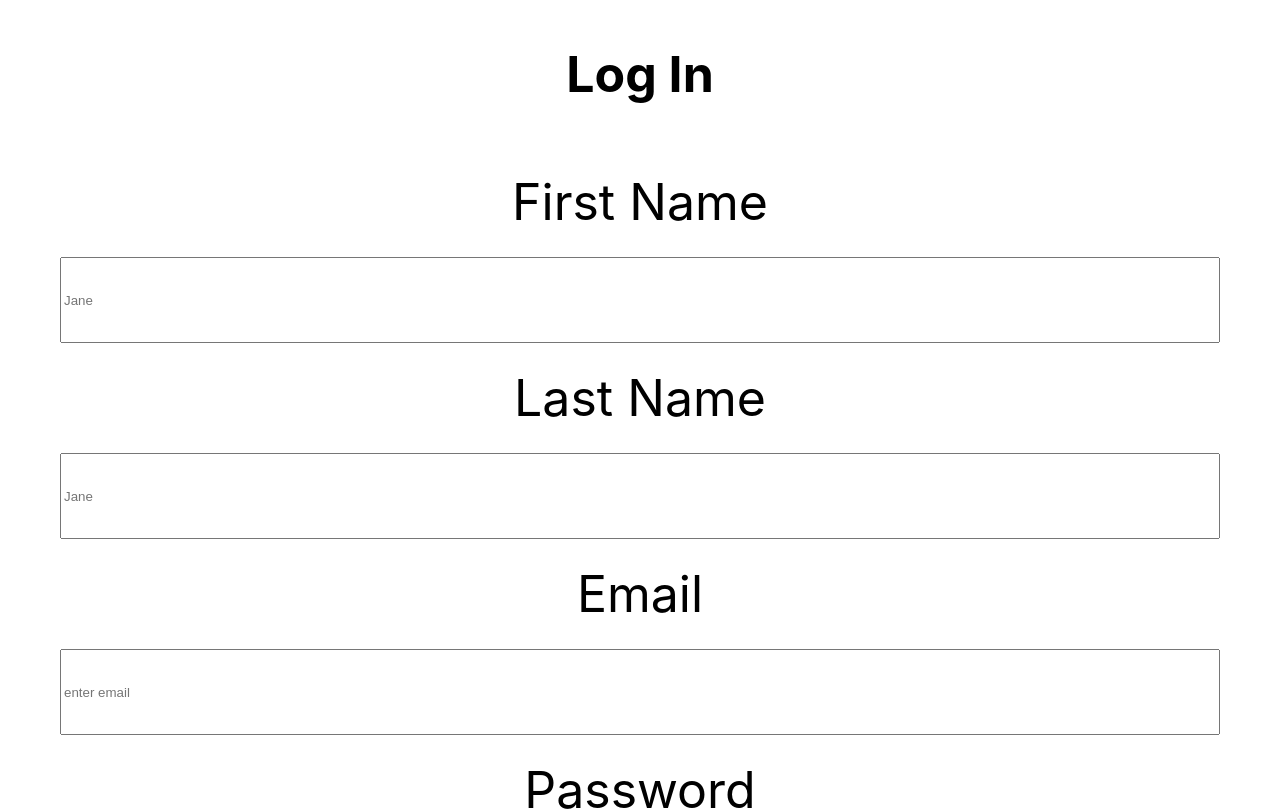
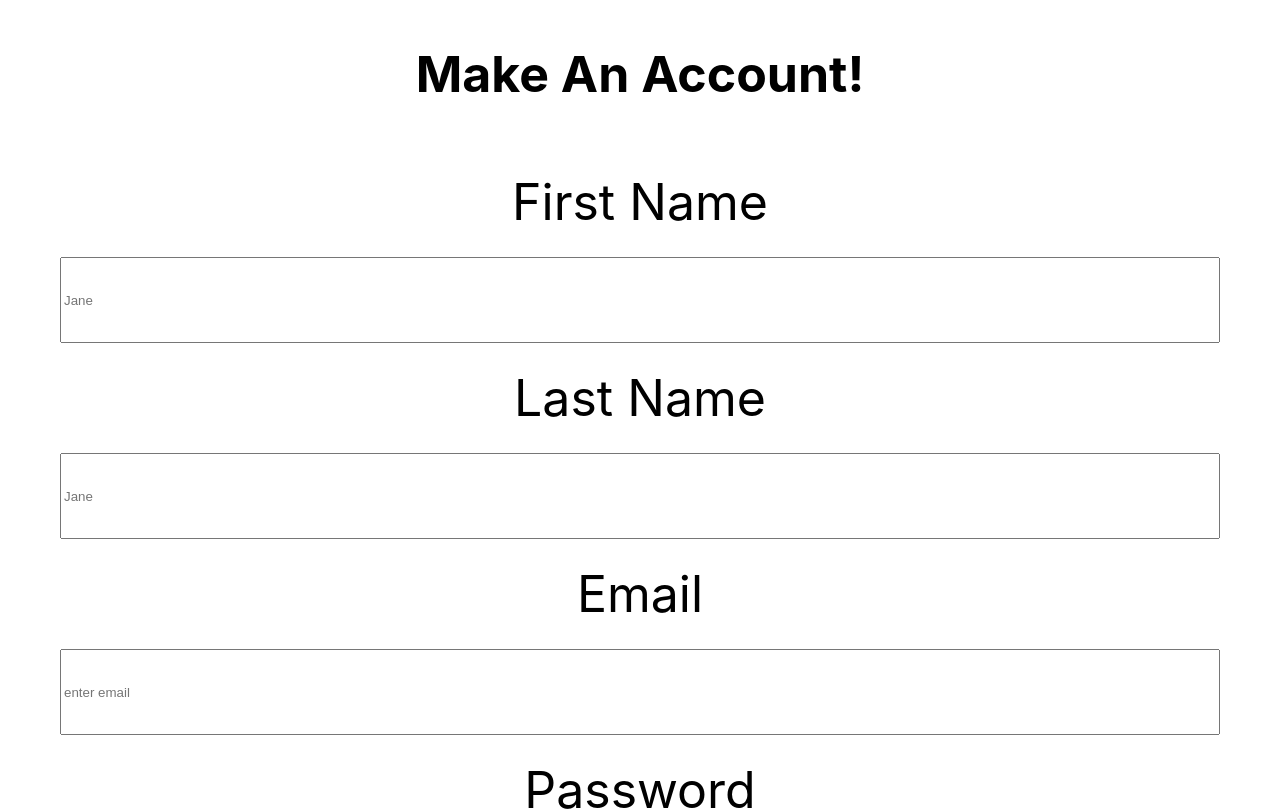
Before and after one commit to cfgdelaware23/Team-12, a React (Create React App) app in the folder client/: page /SignUp in a window 1280 px wide. Shown: the top 811 px of the page. Built offline with nearby package versions, Linux system fonts and the light colour scheme.

Commit message:
Minor fixes to sign up and login page

```diff
--- a/client/src/pages/Login.js
+++ b/client/src/pages/Login.js
@@ -1,5 +1,6 @@
 import './Login.css';
-import { useEffect, useState } from 'react';
+import { useNavigate } from "react-router-dom";
+import { useState } from 'react';
 
 
 
@@ -7,6 +8,7 @@ function Login() {
   const [email, setEmail] = useState('')
   const [password, setPassword] = useState('')
   const [loggedIn, setLoggedIn] = useState(false)
+  const navigate = useNavigate()
 
 
 
@@ -18,11 +20,12 @@ function Login() {
       password: password,
   }))
     .then(response => response.json()).then(() => {
-      // add in link to next page!
+      navigate('/')
     })
     .catch(() =>
       {
-       setLoggedIn(false);
+       setLoggedIn(false)
+
       }
     )
   }
--- a/client/src/pages/SignUp.js
+++ b/client/src/pages/SignUp.js
@@ -1,4 +1,5 @@
 import './SignUp.css';
+import { useNavigate } from "react-router-dom";
 import { useState } from 'react';
 
 function SignUp() {
@@ -8,6 +9,7 @@ function SignUp() {
   const [lastName, setLastName] = useState('')
   const [loggedIn, setLoggedIn] = useState(false)
   const [isHost, setIsHost] = useState(false)
+  const navigate = useNavigate()
 
 
 
@@ -22,11 +24,12 @@ function SignUp() {
       isHost: isHost,
   }))
     .then(response => response.json()).then(() => {
-      // add in link to next page!
+      navigate('/')
     })
     .catch(() =>
       {
        setLoggedIn(false);
+
       }
     )
   }
@@ -35,7 +38,7 @@ function SignUp() {
 
   return (
     <div className='main_container'>
-      <h1 className='heading'> Log In </h1>
+      <h1 className='heading'> Make An Account! </h1>
        <form className='main_container' onSubmit={handleSubmit}>
 
         <label className='input_heading'> First Name </label>
```
